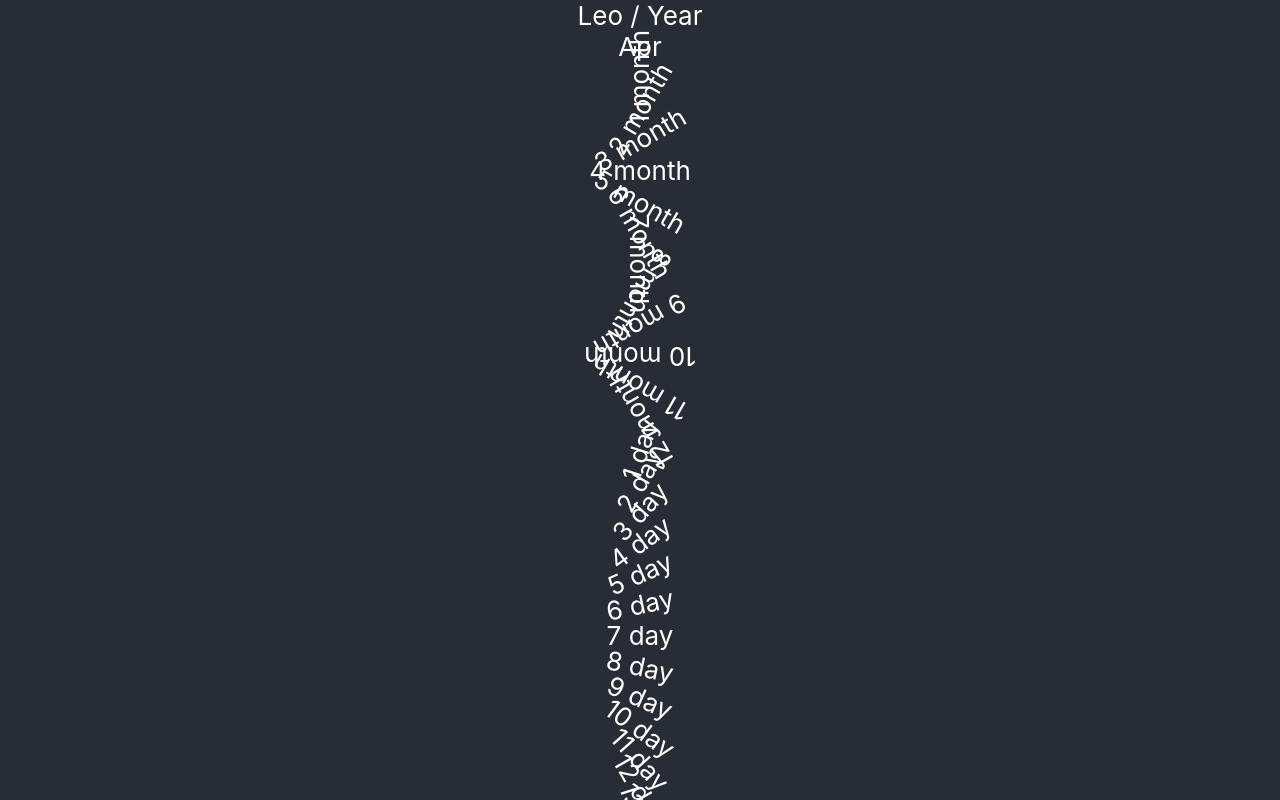
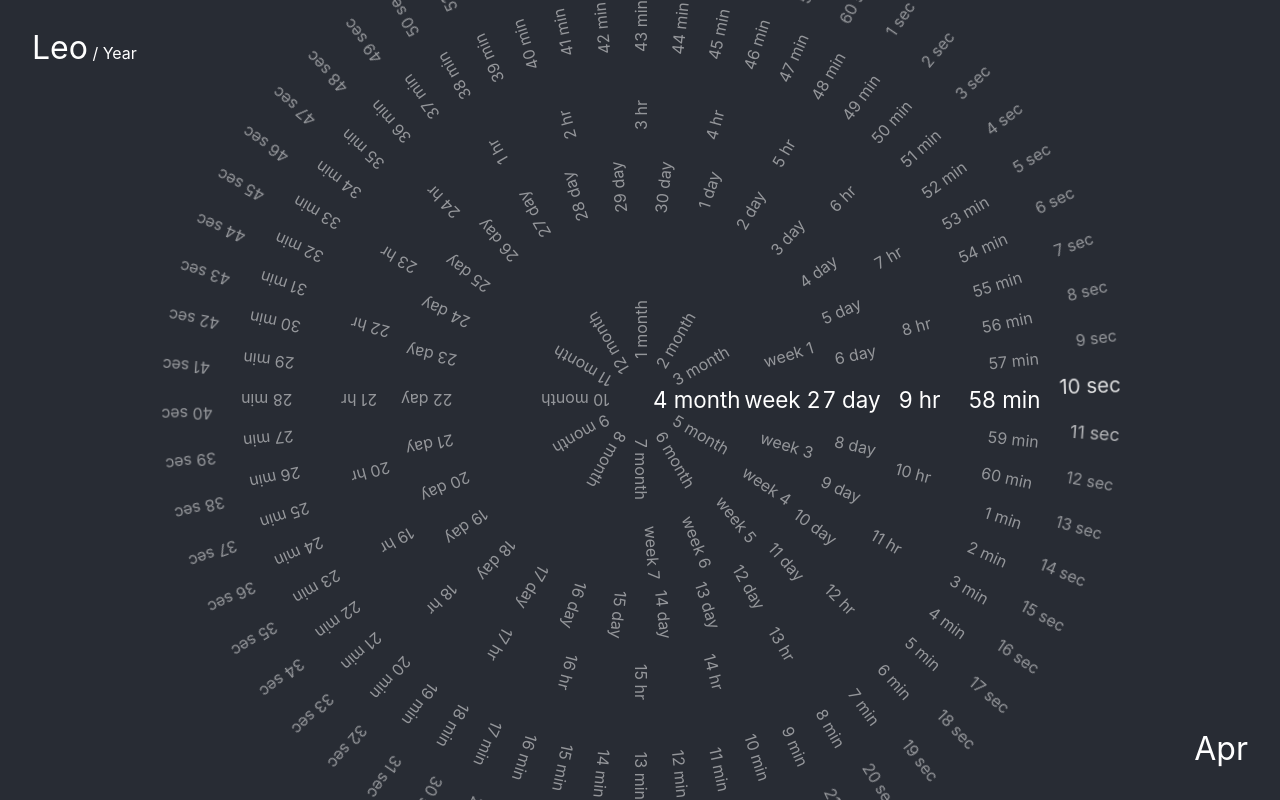
Before and after one commit to Musyimi97/react-firebase, a React (Create React App) app: page / in a window 1280 px wide. Shown: the top 800 px of the page. Built offline with nearby package versions, Linux system fonts and the light colour scheme.

Commit message:
css done and cleaned

```diff
--- a/src/components/App.css
+++ b/src/components/App.css
@@ -1,16 +1,12 @@
 .App {
   text-align: center;
+
+
 }
-
 .App-logo {
+  animation: App-logo-spin infinite 20s linear;
   height: 40vmin;
   pointer-events: none;
-}
-
-@media (prefers-reduced-motion: no-preference) {
-  .App-logo {
-    animation: App-logo-spin infinite 20s linear;
-  }
 }
 
 .App-header {
@@ -20,7 +16,7 @@
   flex-direction: column;
   align-items: center;
   justify-content: center;
-  font-size: calc(10px + 2vmin);
+  font-size: calc(8px + 1vmin);
   color: white;
 }
 
@@ -36,3 +32,86 @@
     transform: rotate(360deg);
   }
 }
+
+.App-header{
+  display: flex;
+  flex-direction: row;
+  justify-content: center;
+  align-items: center;
+  overflow: hidden;
+}
+.box{
+  position: relative;
+  width: 1px;
+  height: 1px;
+  transition: all .5s;
+}
+.item{
+  position: absolute;
+  right: 0;
+  top: -1rem;
+  text-align: right;
+  line-height: 2rem;
+  opacity: .5;
+  transition: all .5s;
+}
+.item.active{
+  opacity: 1;
+  font-size:1.4rem;
+}
+.month{
+  width: 200px;
+  right: -100px;
+}
+
+
+.day{
+  width: 480px;
+  right: -240px;
+}
+
+.week{
+  width: 360px;
+  right: -180px;
+}
+
+.hour{
+  width: 600px;
+  right: -300px;
+}
+.Minute{
+  width: 800px;
+  right: -400px;
+}
+.second{
+  width: 960px;
+  right: -480px;
+}
+
+
+.msg{
+  position: absolute;
+  left: 2rem;
+  top: 2rem;
+  text-align: left;
+  line-height: 2rem;
+  width: 300px;
+}
+.msg div{
+  opacity: .8;
+}
+.msg .year{
+  margin-bottom: 1rem;
+  opacity: 1;
+}
+
+.msg .year span{
+  font-size: 2rem;
+}
+
+.M_month{
+  position: absolute;
+  right: 2rem;
+  bottom: 2rem;
+  font-size: 2rem;
+}
```
